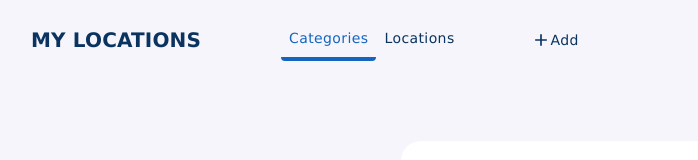
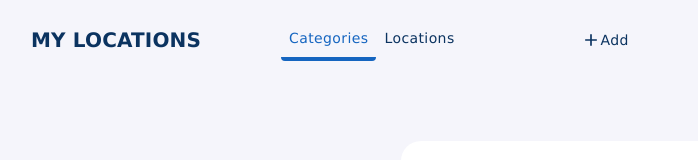
Before and after one commit to oanaprf/my-locations, a React (Create React App) app: page /categories/1/view in a window 1280 px wide. Shown: the top 160 px of the page, without its empty margins (9-707 px from the left). Built offline with nearby package versions, Linux system fonts and the light colour scheme.

Commit message:
updated margin

```diff
--- a/src/components/toolbar/Actions.tsx
+++ b/src/components/toolbar/Actions.tsx
@@ -18,7 +18,7 @@ import { VIEWS } from "../../utils/types";
 const useStyles = makeStyles({
   container: {
     display: "flex",
-    marginLeft: 50,
+    marginLeft: 100,
   },
 });
 
```
